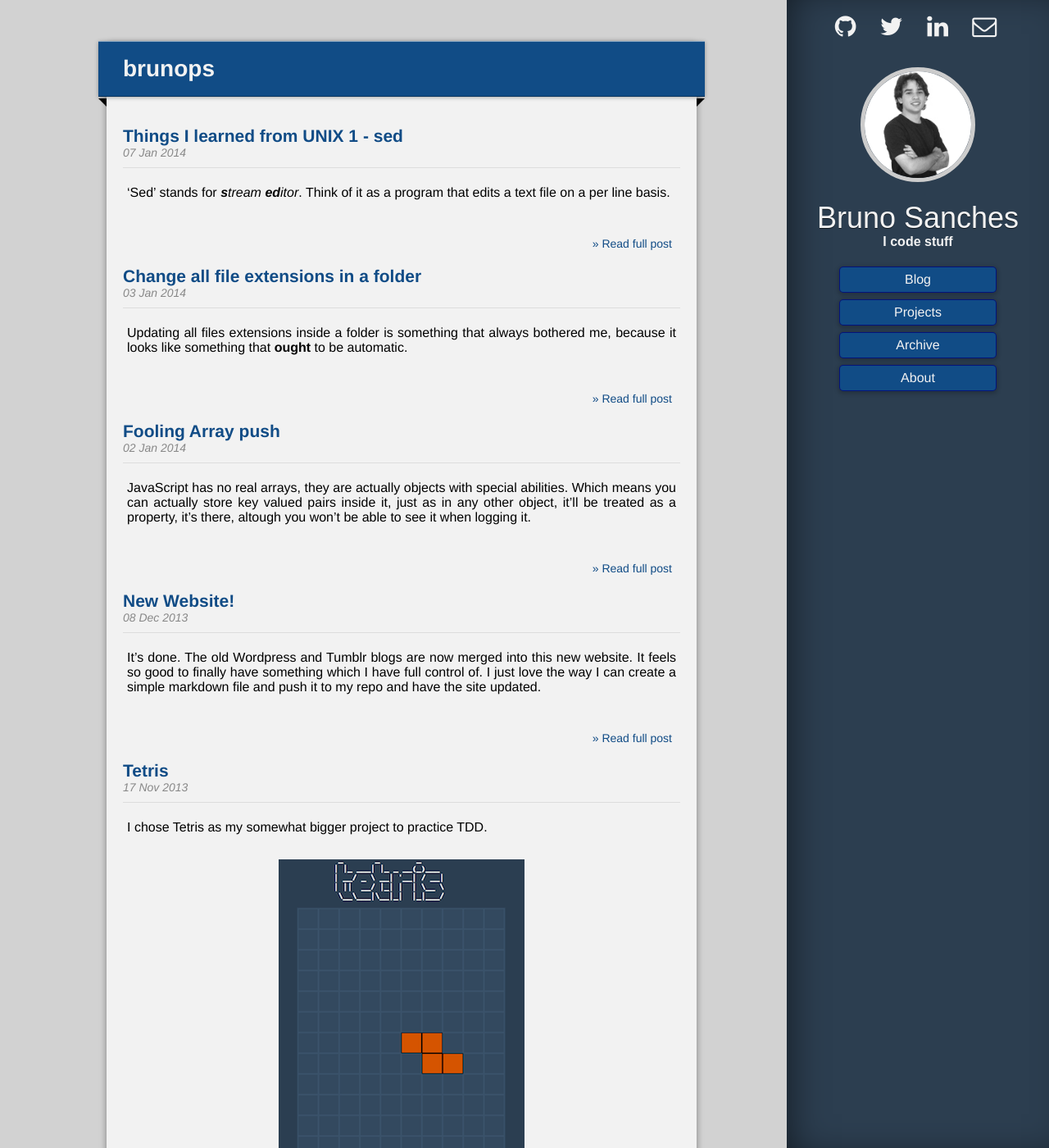
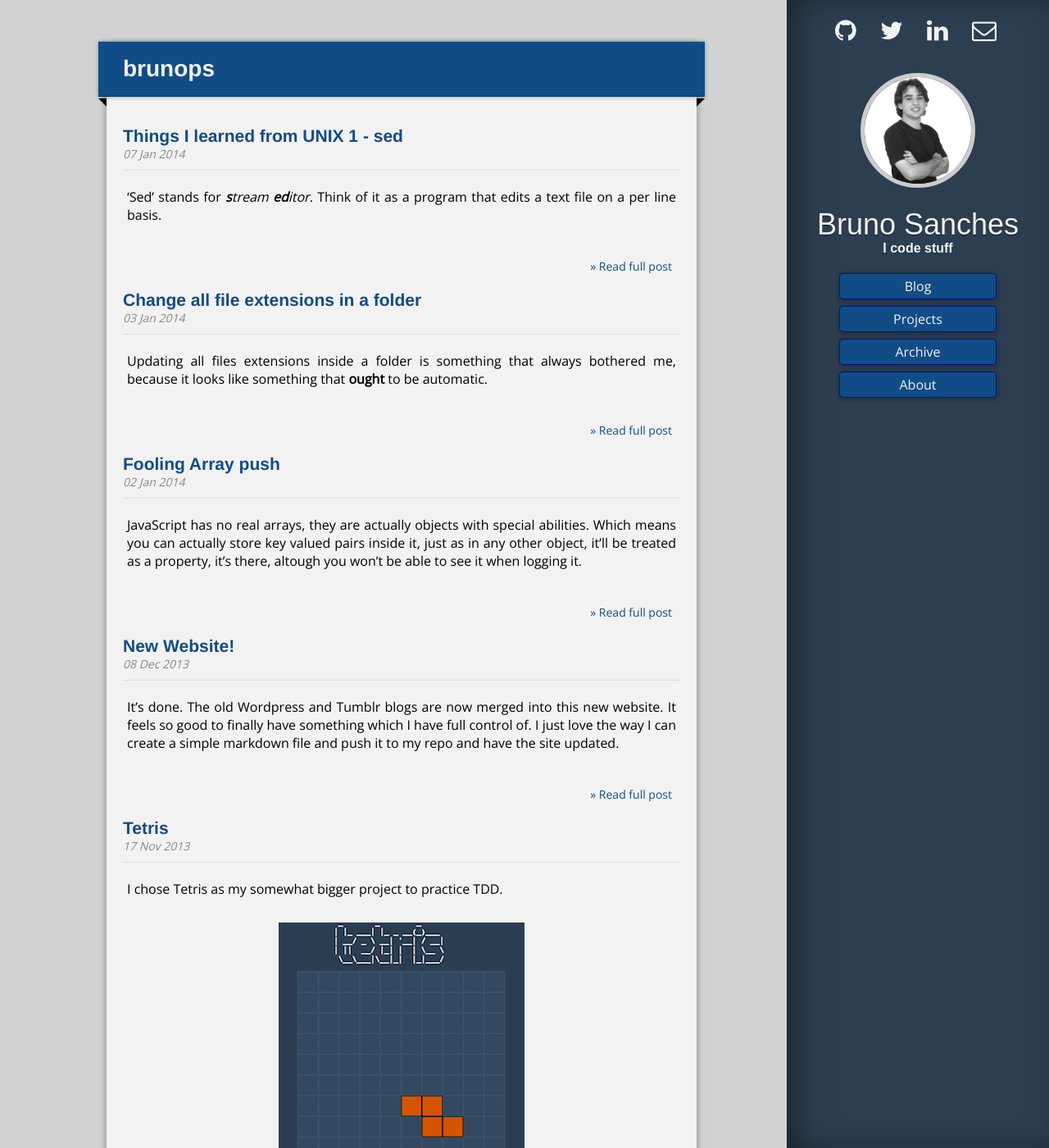
Before and after one commit to brunops/brunops.github.io, a Jekyll site: the page built from index.html, in a window 1280 px wide and 1400 px high. Shown: the whole window at 82% size. Built offline with Jekyll 4.4.1, drawn with Linux system fonts in a browser that asks for light colours; some web fonts are replaced; Markdown is read by kramdown in place of the engine named in the settings; the list of posts is cut into pages by our own code.

Commit message:
Change default font of website to 'Open Sans'. Keep Helvetica to titles/subtitles

```diff
--- a/_layouts/default.html
+++ b/_layouts/default.html
@@ -7,7 +7,7 @@
     <meta name="viewport" content="width=device-width">
 
     <!-- Fonts -->
-    <link href='http://fonts.googleapis.com/css?family=Jockey+One' rel='stylesheet' type='text/css'>
+    <link href='http://fonts.googleapis.com/css?family=Jockey+One|Open+Sans' rel='stylesheet' type='text/css'>
 
     <!-- syntax highlighting CSS -->
     <link rel="stylesheet" href="/css/syntax-monokai.css">
--- a/css/main.css
+++ b/css/main.css
@@ -5,6 +5,10 @@
 /*****************************************************************************/
 body {
   background: #d2d2d2;
+  font-family: 'Open Sans', sans-serif;
+}
+
+h1, h2, h3, h4 {
   font-family: "Helvetica Neue", Helvetica, Arial, sans-serif;
 }
 
```
